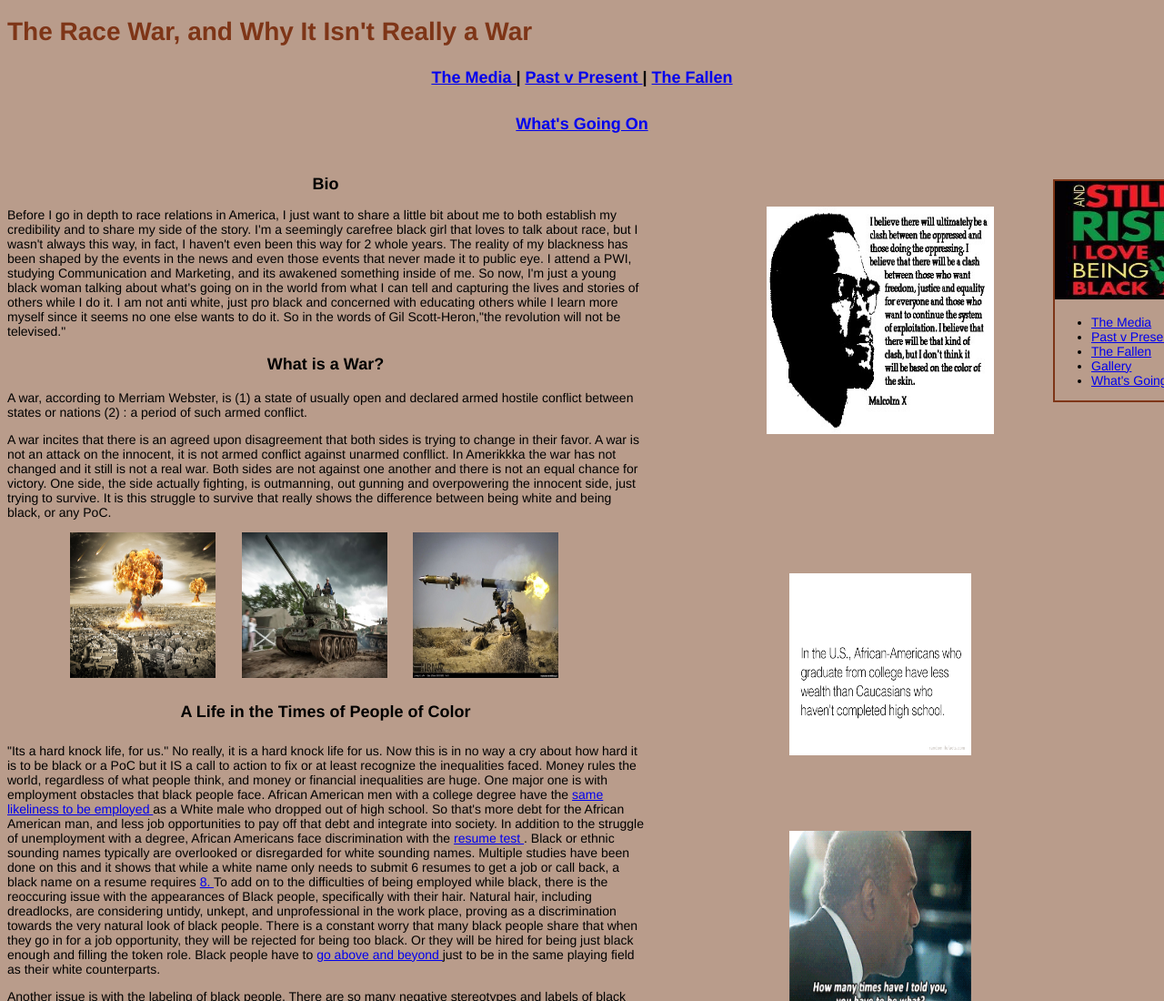
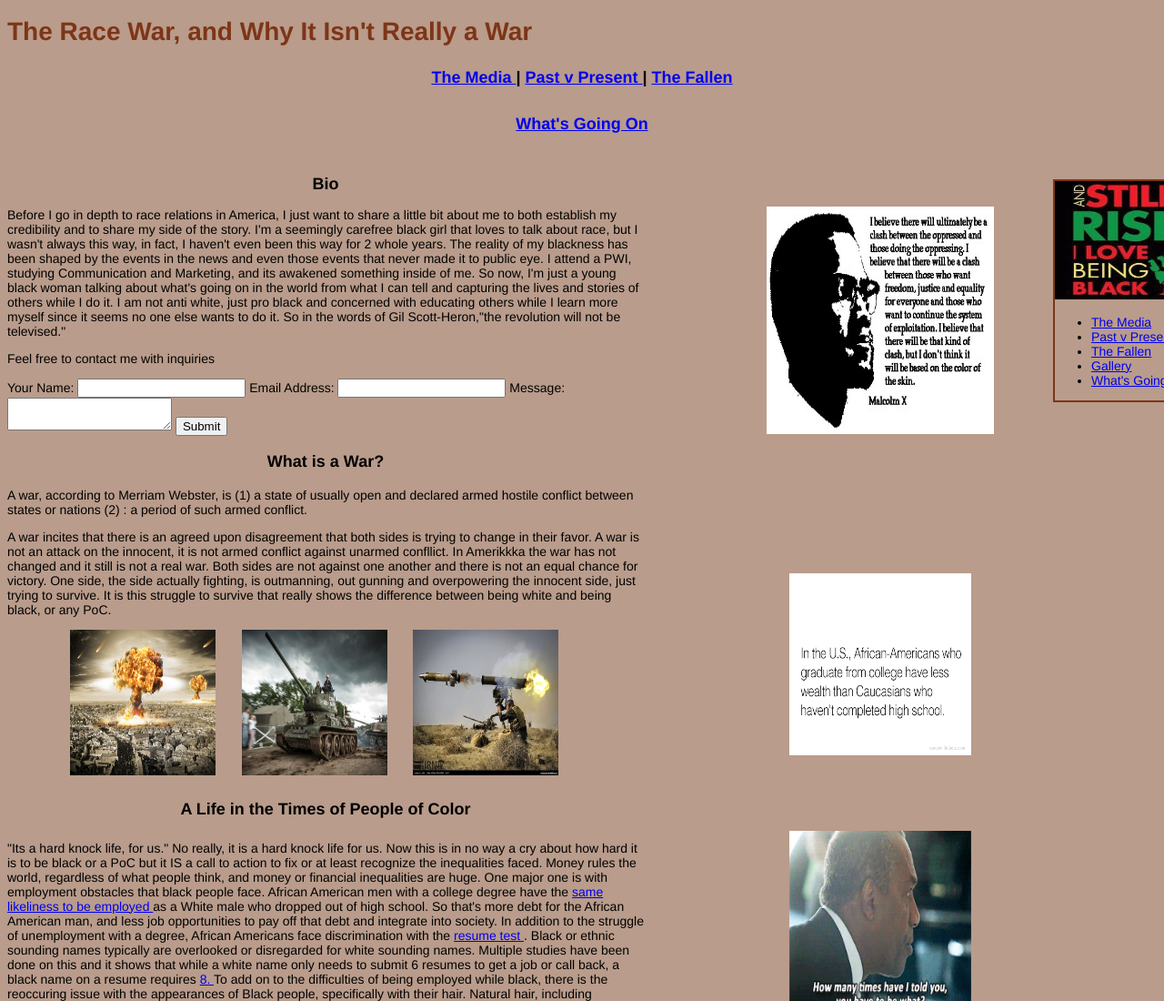
Before and after one commit to johnson1971/hello-world, a plain HTML site: page index.html in a window 1280 px wide. Shown: the top 1100 px of the page at 91% size. Drawn offline with Linux system fonts and the light colour scheme.

Commit message:
email additions

```diff
--- a/index.html
+++ b/index.html
@@ -45,6 +45,14 @@
       <h2> Bio </h2>
       <p>
         Before I go in depth to race relations in America, I just want to share a little bit about me to both establish my credibility and to share my side of the story. I'm a seemingly carefree black girl that loves to talk about race, but I wasn't always this way, in fact, I haven't even been this way for 2 whole years. The reality of my blackness has been shaped by the events in the news and even those events that never made it to public eye. I attend a PWI, studying Communication and Marketing, and its awakened something inside of me. So now, I'm just a young black woman talking about what's going on in the world from what I can tell and capturing the lives and stories of others while I do it. I am not anti white, just pro black and concerned with educating others while I learn more myself since it seems no one else wants to do it. So in the words of Gil Scott-Heron,"the revolution will not be televised."
+      </p>
+      <p>
+        Feel free to contact me with inquiries
+        <form method="post" name="contact_form" action="contact-form-handler.php">
+        Your Name: <input type="text" name="name">
+        Email Address: <input type="text" name="email">
+        Message: <textarea name="message"></textarea> <input type="submit" value="Submit">
+        </form>
       </p>
       <h3> What is a War? </h3>
       <p>
```
